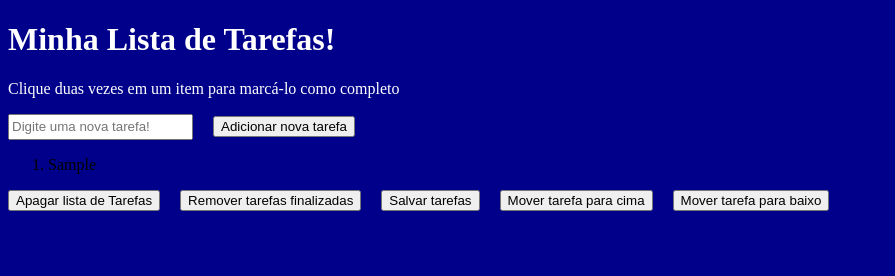
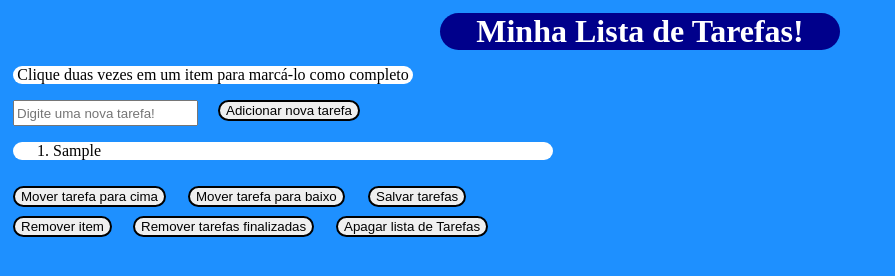
Before and after one commit to luizricardo41/todo-list, a website: page index.html in a window 1280 px wide. Both pictures are taken after typing "Sample" into the empty fields and a click on the button "Adicionar nova tarefa". Shown: the whole page, without its empty margins (0-895 px from the left). Drawn offline with Linux system fonts and the light colour scheme.

Commit message:
Adicionado botão para remover tarefa selecionada

```diff
--- a/script.js
+++ b/script.js
@@ -45,25 +45,27 @@ const buttonClearComplete = document.createElement('button');
 bodyContent.children[4].appendChild(buttonClearComplete);
 buttonClearComplete.id = 'remover-finalizados';
 buttonClearComplete.innerText = 'Remover tarefas finalizadas';
-buttonClearComplete.style.marginLeft = '20px';
 
 const buttonSaveTasks = document.createElement('button');
 bodyContent.children[4].appendChild(buttonSaveTasks);
 buttonSaveTasks.id = 'salvar-tarefas';
 buttonSaveTasks.innerText = 'Salvar tarefas';
-buttonSaveTasks.style.marginLeft = '20px';
 
 const buttonUp = document.createElement('button');
 bodyContent.children[4].appendChild(buttonUp);
 buttonUp.id = 'mover-cima';
 buttonUp.innerText = 'Mover tarefa para cima';
-buttonUp.style.marginLeft = '20px';
+buttonUp.style.display = 'inline-block';
 
 const buttonDown = document.createElement('button');
 bodyContent.children[4].appendChild(buttonDown);
 buttonDown.id = 'mover-baixo';
 buttonDown.innerText = 'Mover tarefa para baixo';
-buttonDown.style.marginLeft = '20px';
+
+const buttonRemoveSelected = document.createElement('button');
+bodyContent.children[4].appendChild(buttonRemoveSelected);
+buttonRemoveSelected.id = 'remover-selecionado';
+buttonRemoveSelected.innerText = 'Remover item';
 
 const colorGray = 'rgb(128, 128, 128)';
 
@@ -96,6 +98,7 @@ function addClickList() {
 }
 
 function createNewTask() {
+  if (inputTag.value !== '') {
     const newTask = inputTag.value;
     const createList = document.querySelector('#lista-tarefas');
     const liTag = document.createElement('li');
@@ -103,6 +106,7 @@ function createNewTask() {
     liTag.innerText = newTask;
     inputTag.value = '';
     addClickList();
+  }
 }
 document.getElementById('criar-tarefa').onclick = function add() { createNewTask(); };
 
@@ -202,3 +206,14 @@ function DownTaskSelected() {
   }
 }
 document.getElementById('mover-baixo').onclick = function moveDown() { DownTaskSelected(); };
+
+function removeTaskSelected() {
+  const taskSelected = document.querySelectorAll('li');
+  for (let i = 0; i < taskSelected.length; i += 1) {
+    if (taskSelected[i].style.backgroundColor === colorGray) {
+      taskSelected[i].parentNode.removeChild(taskSelected[i]);
+    }
+  }
+}
+const removeTask = document.getElementById('remover-selecionado');
+removeTask.onclick = function deleteSelected() { removeTaskSelected(); };
--- a/style.css
+++ b/style.css
@@ -1,7 +1,62 @@
 body {
-  background-color: darkblue;
+  background-color: dodgerblue;
+  padding: 5px;
 }
 
-header , #funcionamento {
+button {
+  position: absolute;
+  border: solid 2px black;
+  border-radius: 50px;
+}
+
+#apaga-tudo , #remover-finalizados , #remover-selecionado {
+  margin-top: 40px;
+}
+
+#remover-finalizados {
+  margin-left: 120px;
+}
+
+#apaga-tudo {
+  margin-left: 323px;
+}
+
+#salvar-tarefas {
+  margin-left: 355px;
+  margin-top: 10px;
+}
+
+#mover-baixo {
+  margin-left: 175px;
+  margin-top: 10px;
+}
+
+#mover-cima {
+  margin-top: 10px;
+}
+
+ol {
+  border-radius: 50px;
+  background-color: white;
+  width: 500px;
+}
+
+li {
+  margin-right: 30px;
+}
+
+h1 {
+  text-align: center;
+  border-radius: 50px;
+  background-color: darkblue;
+  width: 400px;
   color: white;
+  margin: auto;
 }
+
+p {
+  border-radius: 50px;
+  background-color: white;
+  width: 400px;
+  text-align: center;
+}
```
Lines whose indentation alone changed are shown as unchanged.
